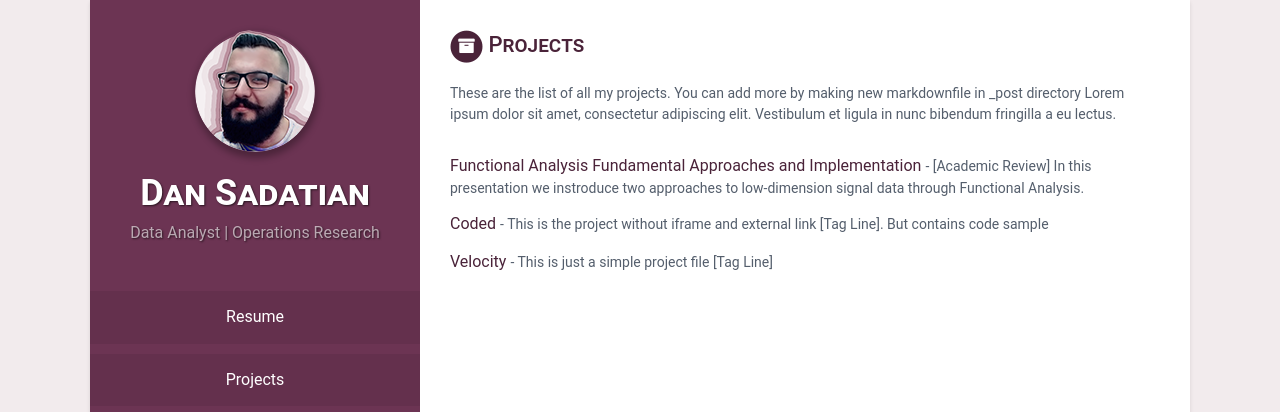
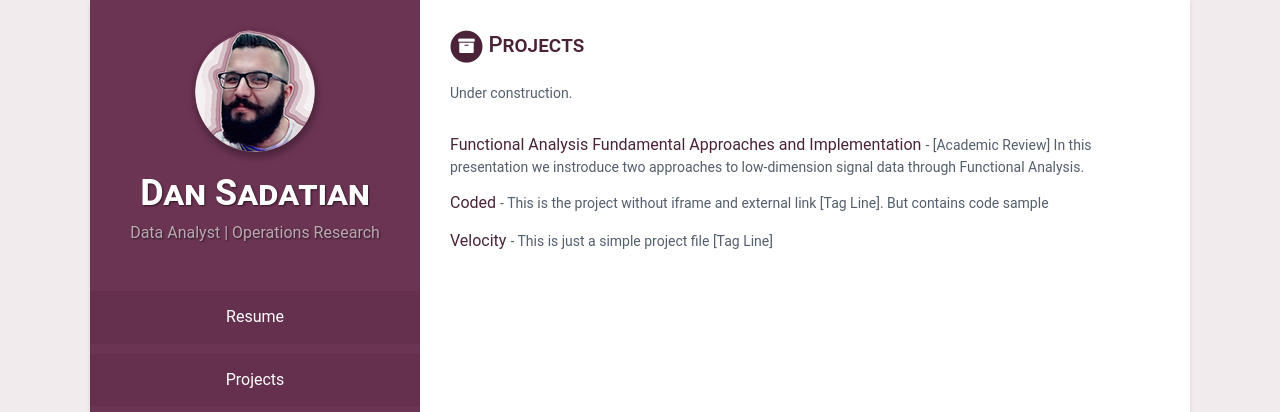
Before and after one commit to sadatian/sadatian.github.io, a Jekyll site: the page built from projects.html, in a window 1280 px wide, cut to the strip 0-412 px from the top of the page. Built offline with Jekyll 4.4.1, drawn with Linux system fonts in a browser that asks for light colours; some web fonts are replaced.

Commit message:
Update projects.html

```diff
--- a/_includes/projects.html
+++ b/_includes/projects.html
@@ -11,7 +11,7 @@
   </h2>
 
   <div class="intro">
-      <p>These are the list of all my projects. You can add more by making new markdownfile in _post directory  Lorem ipsum dolor sit amet, consectetur adipiscing elit. Vestibulum et ligula in nunc bibendum fringilla a eu lectus.</p>
+      <p>Under construction.</p>
   </div><!--//intro-->
 
   {% for post in site.posts %}
```
